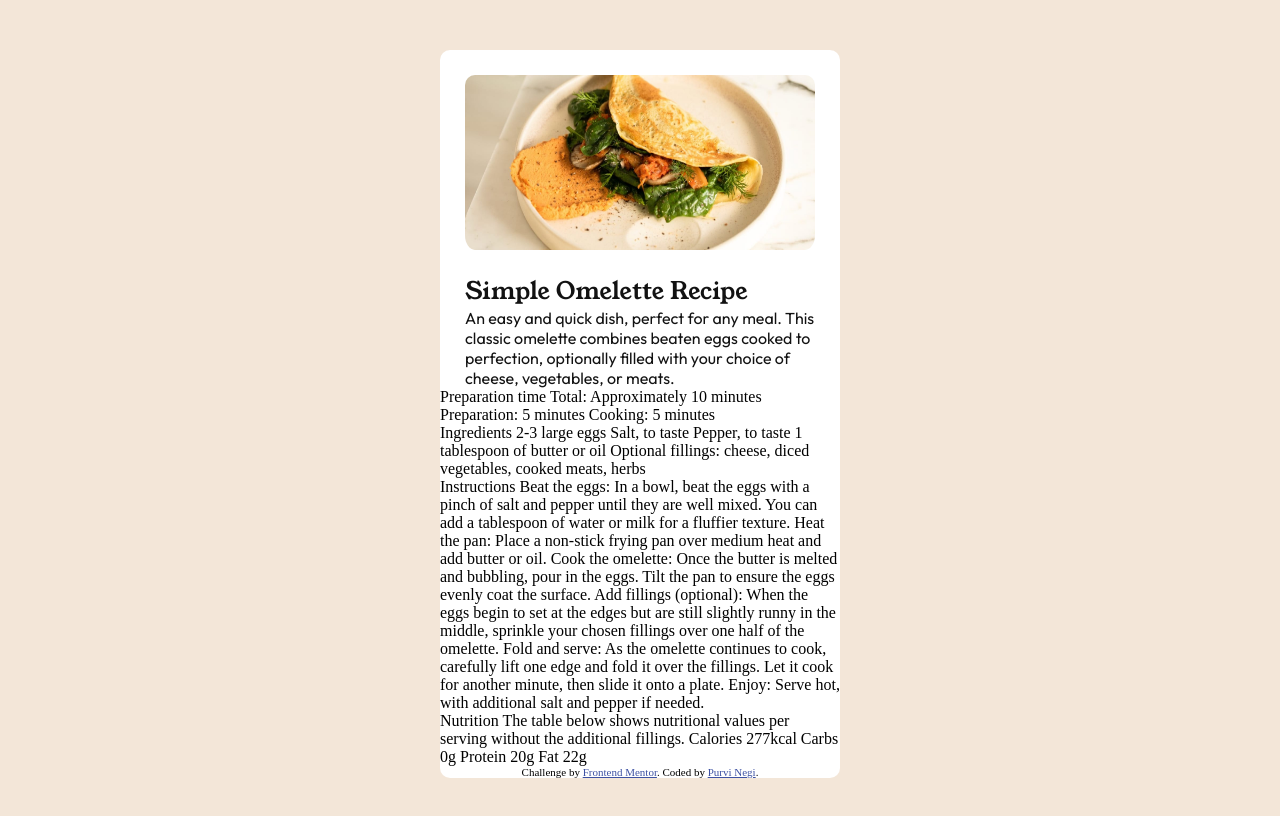
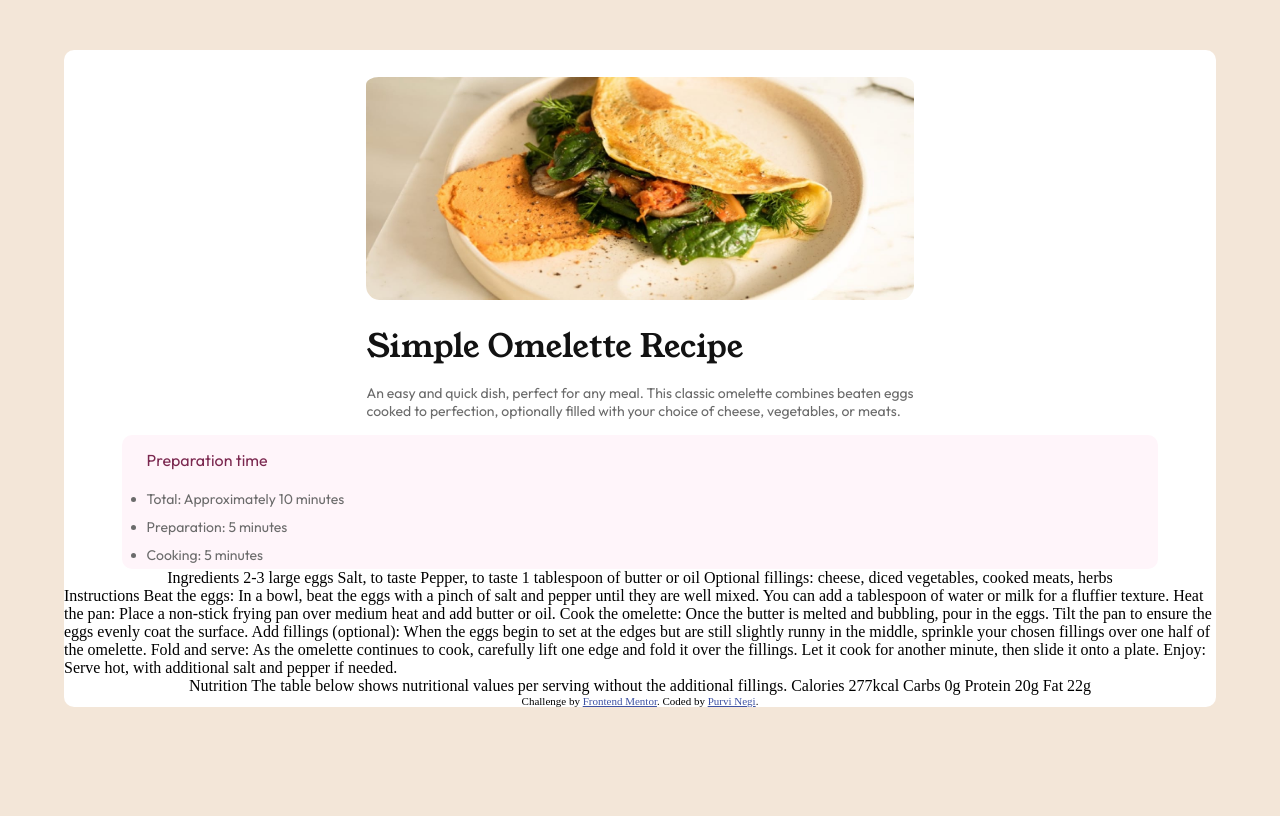
Before and after one commit to purvi-negi/recipe-page-main, a plain HTML site: page index.html in a window 1280 px wide. Drawn offline with Linux system fonts and the light colour scheme.

Commit message:
hero section image and first heading done
Signed-off-by: purvi-negi <purvi.114n@gmail.com>

```diff
--- a/index.html
+++ b/index.html
@@ -19,20 +19,21 @@
     <div class="image">
       <img src="./assets/images/image-omelette.jpeg" alt="Recipe Image">
     </div>
-<section class="First">
+<div class="First">
   <h1>Simple Omelette Recipe</h1>
 
-  <article>An easy and quick dish, perfect for any meal. This classic omelette combines beaten eggs cooked
-  to perfection, optionally filled with your choice of cheese, vegetables, or meats.</article>
-</section>
-<section class="Second">
-  Preparation time
-
-  Total: Approximately 10 minutes
-  Preparation: 5 minutes
-  Cooking: 5 minutes
-</section>
-<section class="Third">
+  <article>An easy and quick dish, perfect for any meal. This classic omelette combines beaten eggs
+   <br> cooked to perfection, optionally filled with your choice of cheese, vegetables, or meats.</article>
+  </div>
+<div class="Second">
+  <p>Preparation time</p>
+  <ul>
+  <li>Total: Approximately 10 minutes</li>
+  <li>Preparation: 5 minutes</li>
+  <li>Cooking: 5 minutes</li>
+  </ul>
+</div>
+<div class="Third">
   Ingredients
 
   2-3 large eggs
@@ -40,8 +41,8 @@
   Pepper, to taste
   1 tablespoon of butter or oil
   Optional fillings: cheese, diced vegetables, cooked meats, herbs
-</section>
-<section class="Fourth">
+</div>
+<div class="Fourth">
   Instructions
 
   Beat the eggs: In a bowl, beat the eggs with a pinch of salt and pepper until they are well mixed.
@@ -59,9 +60,9 @@
   fillings. Let it cook for another minute, then slide it onto a plate.
 
   Enjoy: Serve hot, with additional salt and pepper if needed.
-  </section>
+  </div>
 
-<section class="Fifth">
+<div class="Fifth">
   Nutrition
 
   The table below shows nutritional values per serving without the additional fillings.
@@ -77,7 +78,7 @@
 
   Fat
   22g
-  </section>
+</div>
 
   <div class="attribution">
     Challenge by <a href="https://www.frontendmentor.io?ref=challenge" target="_blank">Frontend Mentor</a>.
--- a/style.css
+++ b/style.css
@@ -13,7 +13,7 @@ body{
     background-color: hsl(30, 54%, 90%);
 }
 .container{
-    width:400px;
+    width:90%;
     background-color:  hsl(0, 0%, 100%);
     display:flex;
     flex-direction: column;
@@ -22,20 +22,45 @@ body{
     border-radius: 10px;
 }
 .container img{
-    width: 100%;
-    height: 220px;
+    width: 37em;
+    height: 270px;
     border-radius: 35px;
-    padding:25px 25px 20px 25px;
+    padding:27px 22px 20px 22px;
 }
 .container h1{
     font-family: var(--ff);
     color: hsl(0, 0%, 7%);
     padding-left: 25px;
+    font-size:2.0em;
     font-weight:400;
 }
 .container article{
     font-family: var(--f2);
-    color: hsl(0, 0%, 7%);
-    padding: 0 25px;
+    color: hsl(0, 0%, 42%);
+    padding: 15px 25px;
+    font-size: 14px;
+}
+.container .Second{
+    background-color: hsl(330, 100%, 98%);
+    width: 90%;
+    border-radius: 10px;
+    margin:0px 60px 0 px 60px;
+}
+.container .Second p{
+    font-family: var(--f2);
+    color: hsl(332, 51%, 32%);
+    padding: 15px 25px;
     font-size: 16px;
 }
+.container .Second ul{
+    font-family: var(--f2);
+    color:hsl(332, 51%, 32%) ;
+    padding: 0px 25px;
+    font-size: 14px;
+    list-style-type: disc;
+
+}
+.container .Second ul li{
+    padding: 5px 0;
+    color:hsl(0, 0%, 42%)
+}
```
